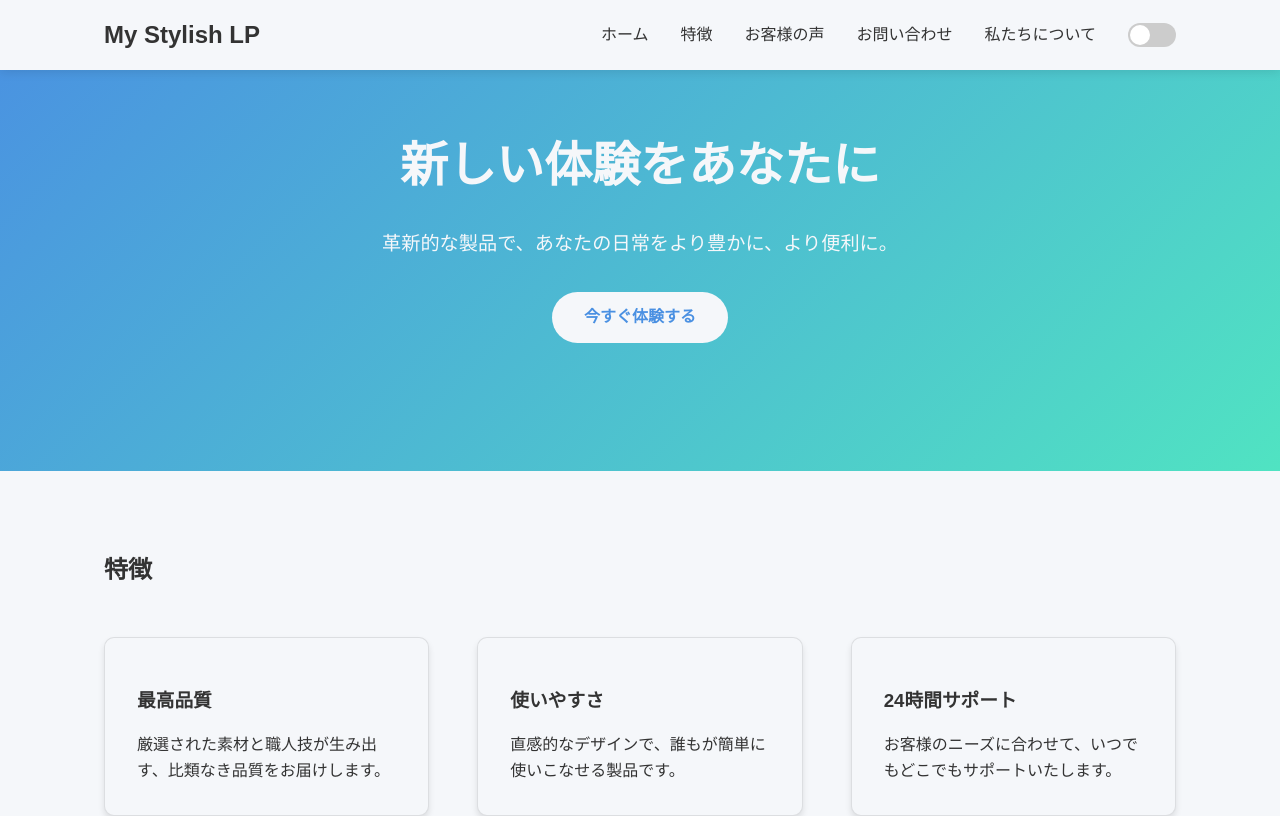
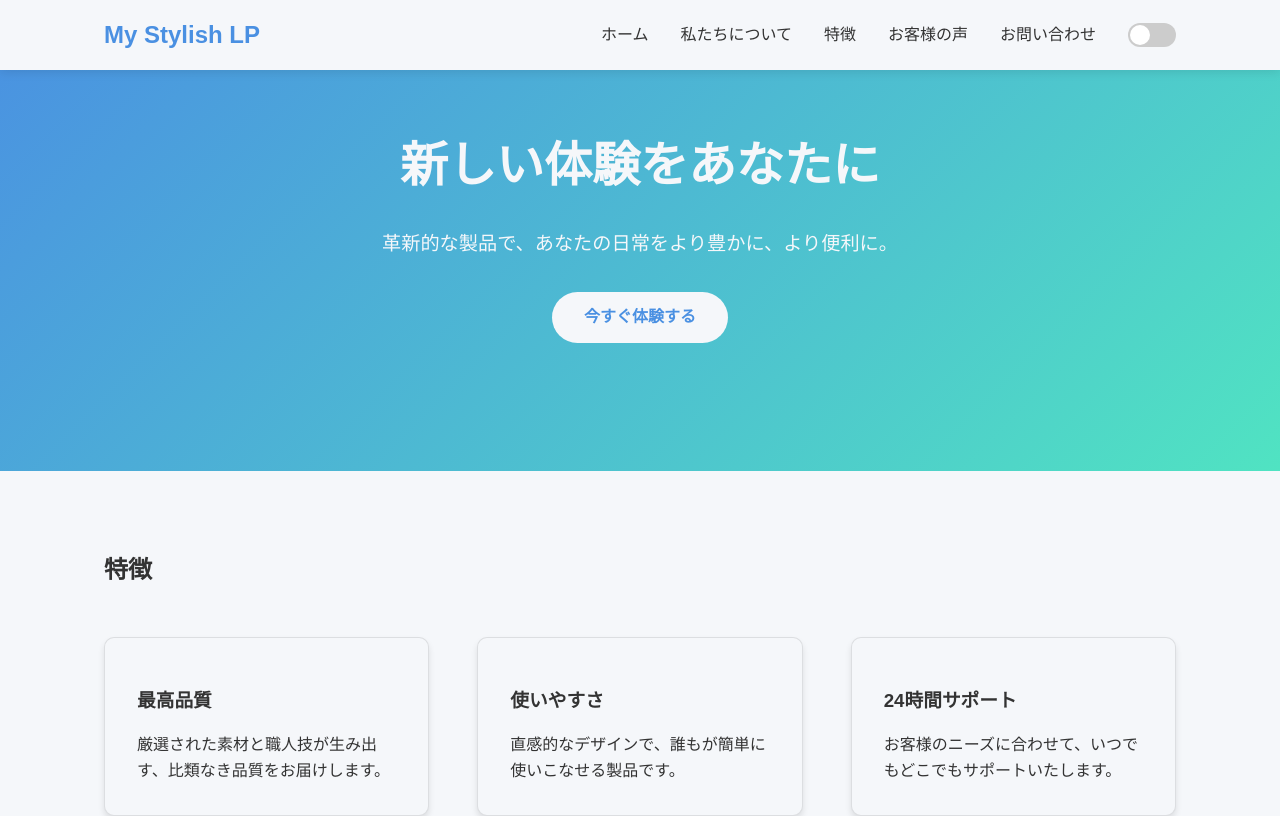
Before and after one commit to riku103/React_training_1, a React (Create React App) app: page / in a window 1280 px wide. Shown: the top 816 px of the page. Built offline with nearby package versions, Linux system fonts and the light colour scheme; the HTML template or start-up script is replaced by a standard one.

Commit message:
ヘッダーの調整

```diff
--- a/src/components/Header/Header.module.css
+++ b/src/components/Header/Header.module.css
@@ -19,7 +19,7 @@
 .logo {
   font-size: 1.5rem;
   font-weight: 700;
-  color: var(--text-color);
+  color: var(--primary-color);
   transition: color 0.3s ease;
 }
 
--- a/src/components/Header/Header.tsx
+++ b/src/components/Header/Header.tsx
@@ -37,6 +37,9 @@ const Header = ({ changeDarkMode }: { changeDarkMode: () => void }) => {
               <Link to="#hero">ホーム</Link>
             </li>
             <li>
+              <Link to="/about">私たちについて</Link>
+            </li>
+            <li>
               <Link to="#features">特徴</Link>
             </li>
             <li>
@@ -44,9 +47,6 @@ const Header = ({ changeDarkMode }: { changeDarkMode: () => void }) => {
             </li>
             <li>
               <Link to="#contact">お問い合わせ</Link>
-            </li>
-            <li>
-              <Link to="/about">私たちについて</Link>
             </li>
           </ul>
           <div className={styles.toggleButton}>
```
